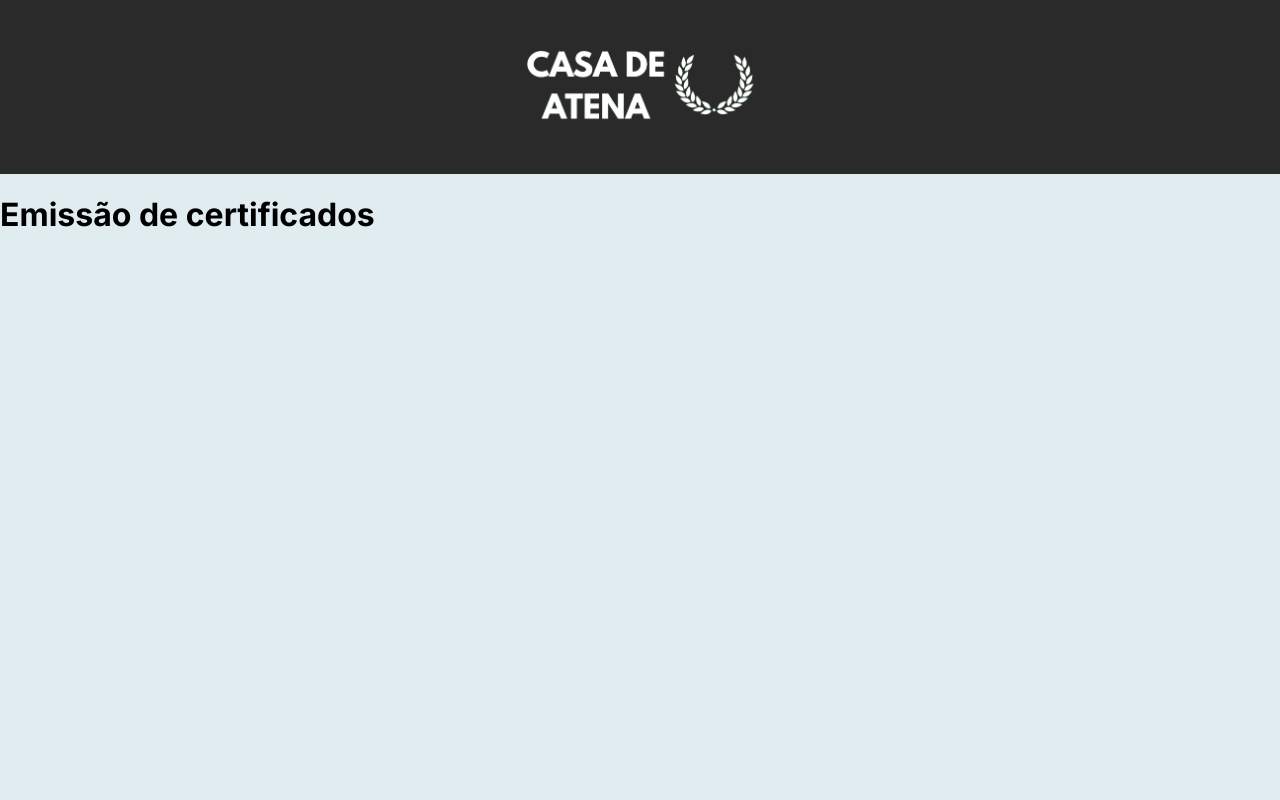
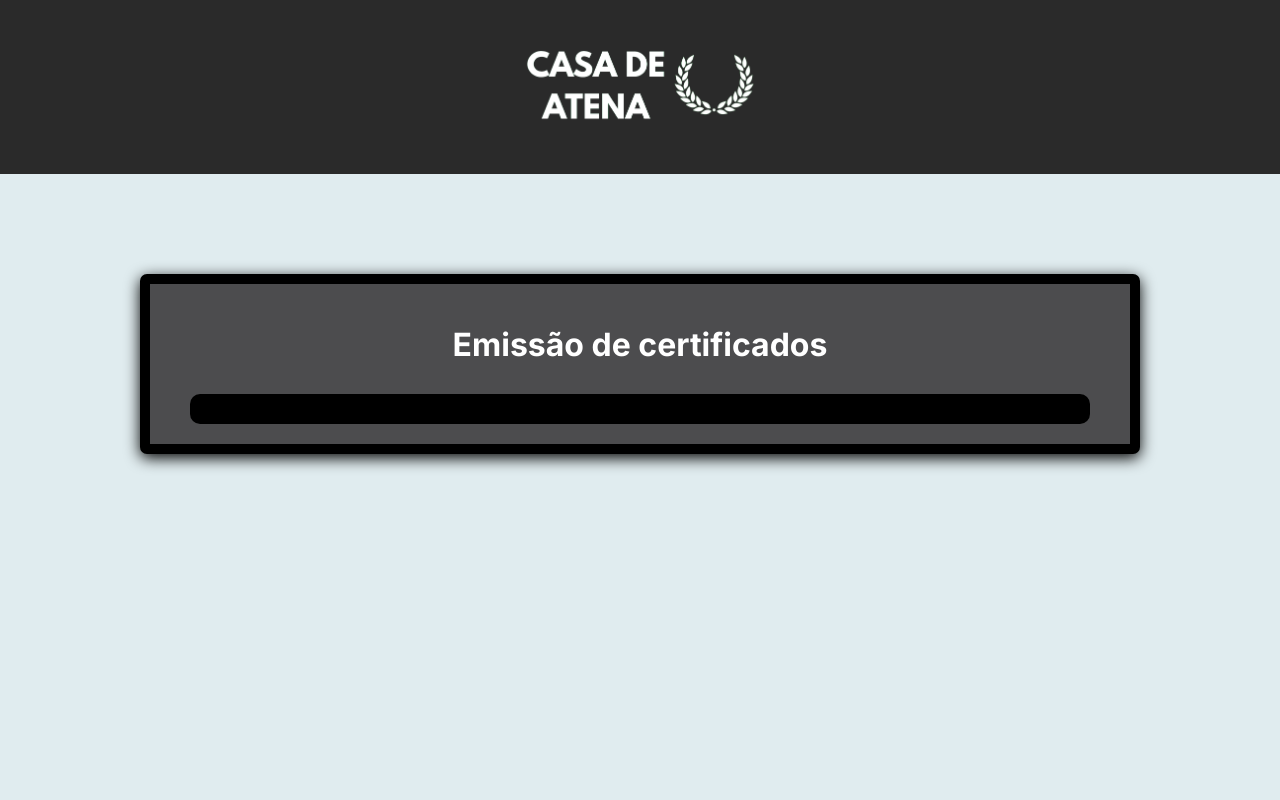
Before and after one commit to okiobot/SGEA, a Django app: page /certificados/ in a window 1280 px wide. Run offline with Django 5.2, Linux system fonts and the light colour scheme; data that the repository does not hold is empty.

Commit message:
Style: UI para certificados e mudança de cor nas tabelas

```diff
--- a/sgea/login/static/css/style.css
+++ b/sgea/login/static/css/style.css
@@ -7,6 +7,7 @@
     --secondary-color: #5f9074;
     --tertiary-color: black;
     --quaternary-color: #00ff4c;
+    --organizador-color: rgb(76, 76, 78);
     --background-color: #e0ecef;
     --background-box-color: #dfdfdf;
     --botao-preto-color: black;
@@ -629,6 +630,87 @@ nav a:hover {
 }
 
 /*-----------------------------------------------------------------------*/
+/* Estilização dos eventos disponíveis para os usuários */
+
+.emissao-certi-container {
+    max-width: 1000px;
+    margin: 40px auto;
+    margin-top: 100px;
+    background-color: var(--organizador-color);
+    border: 10px solid var(--tertiary-color);
+    border-radius: 7px;
+    padding: 20px 40px;
+    box-shadow: 0 4px 15px black;
+}
+
+/* Estilização do título de emissão de certificado*/
+.emissao-certi-titulo {
+    text-align: center;
+    margin-bottom: 30px;
+    color: white
+}
+
+.emissao-certi-titulo h1 {
+    font-size: 32px;
+    font-weight: 700;
+}
+
+/* Estilização do quadro de eventos disponíveis */
+.emissao-certi-quadro {
+    background-color: var(--tertiary-color);
+    border-radius: 10px;
+    padding: 15px
+}
+
+/* Estilização da tabela de eventos disponíveis */
+.eventos-lista {
+    display: grid;
+    grid-template-columns: 1fr 1fr;
+    gap: 20px;
+}
+
+/* Estilização de cada evento disponível */
+.eventos-itens {
+    background-color: white;
+    padding: 15px;
+    border-radius: 10px;
+}
+
+.eventos-itens h3 {
+    text-align: center;
+    margin-bottom: 10px;
+    font-size: 20px;
+}
+
+.eventos-itens p {
+    margin: 5px 0;
+}
+
+.botao-ctf {
+    display: flex;
+    justify-content: center;
+}
+
+/* Estilização do botão de emitir certificado */
+.botao-emissao-ctf {
+    margin-top: 10px;
+    font-weight: bold;
+    background-color: var(--botao-emerg-color);
+    color: white;
+    padding: 10px 20px;
+    border: none;
+    border-radius: 10px;
+    cursor: pointer;
+    transform: scale(1);
+    transition: transform 1s ease, background-color 0.3s ease;
+}
+
+.botao-emissao-ctf:hover {
+    background-color: var(--botao-preto-color);
+    transform: scale(1.1);
+}
+
+/*-----------------------------------------------------------------------*/
 
 /* Tabela de todos os eventos cadastrados */
 .todos-eventos-container {
```
Also changed, not shown: other parts of sgea/login/static/css/style.css (+12 -11 lines).
